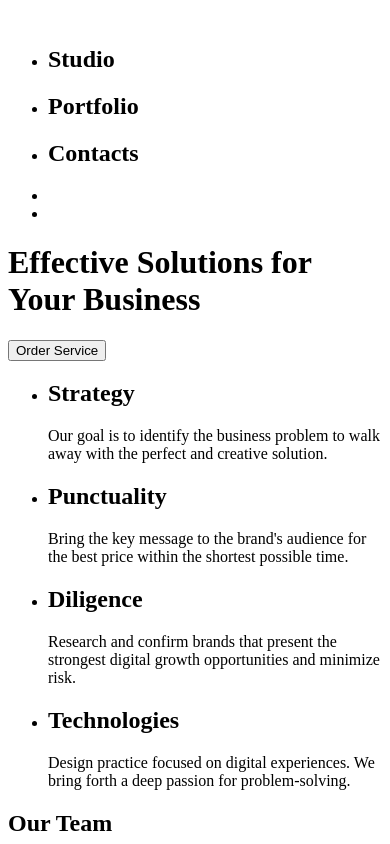
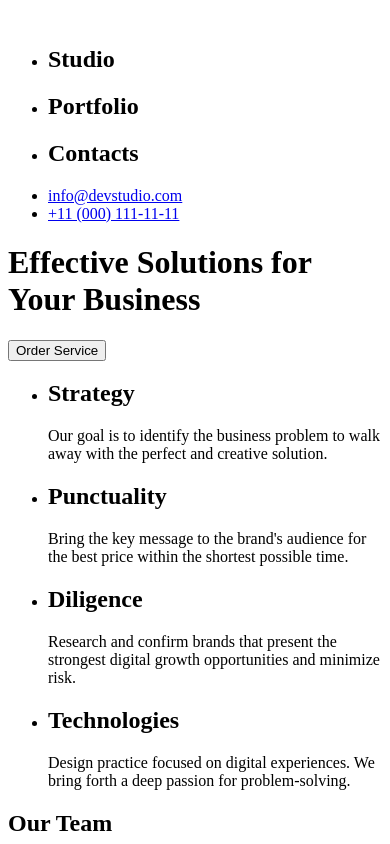
Before and after one commit to tymur-lykho/goit-markup-hw-01, a plain HTML site: page index.html in a window 390 px wide. Shown: the top 844 px of the page. Drawn offline with Linux system fonts and the light colour scheme.

Commit message:
Add email and phone links

```diff
--- a/index.html
+++ b/index.html
@@ -25,10 +25,10 @@
       <section>
         <ul>
           <li>
-            <!--email-->
+            <a href="mailto:info@devstudio.com">info@devstudio.com</a>
           </li>
           <li>
-            <!--phone-->
+            <a href="tel:+110001111111">+11 (000) 111-11-11</a>
           </li>
         </ul>
       </section>
```
